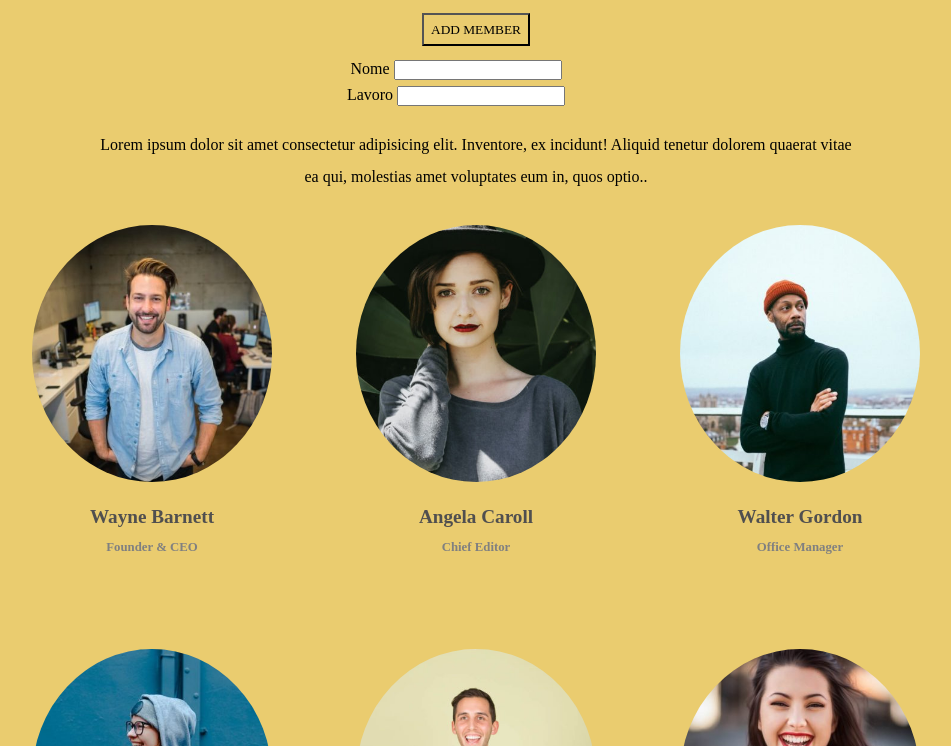
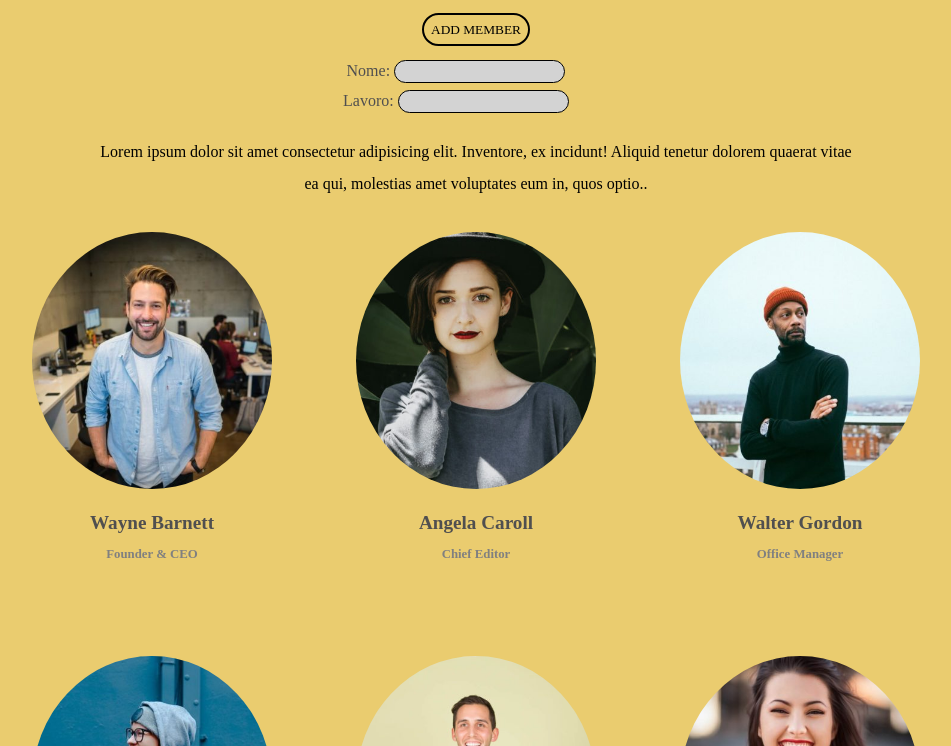
Before and after one commit to Lucacasamassima2001/js-our-team, a plain HTML site: page index.html in a window 1280 px wide. Shown: the part 54-800 px from the top of the page, without its empty margins (164-1115 px from the left). Drawn offline with Linux system fonts and the light colour scheme.

Commit message:
style on inputs and button

```diff
--- a/assets/style.css
+++ b/assets/style.css
@@ -49,6 +49,17 @@ h2{
     margin-bottom: 1em;
     padding: .5em;
     background-color: rgb(234, 204, 111);
+    border-radius: 30px;
+    border: 2px solid black;
+}
+
+
+.add-card:hover{
+    cursor: pointer;
+}
+
+.add-card:active{
+    background-color: lightgray;
 }
 
 
@@ -78,7 +89,17 @@ img{
     border-radius: 50%;
 }
 
+
+label{
+    color: rgb(80, 79, 79);
+}
+
 input{
     margin-bottom: .5em;
     margin-right: 3em;
+    background-color: lightgray;
+    border-radius: 30px;
+    border: 1px solid black;
+    padding: .2em;
+    text-align: center;
 }
--- a/index.html
+++ b/index.html
@@ -13,12 +13,12 @@
     <div class="button-container">
             <button class="add-card">ADD MEMBER</button>
             <div>
-                <label for="name" >Nome</label>
+                <label for="name" >Nome: </label>
                 <input type="text" id="name">
             </div>
 
             <div>
-                <label for="job" >Lavoro</label>
+                <label for="job" > Lavoro: </label>
                 <input type="text" id="job">
             </div>
     </div>
```
